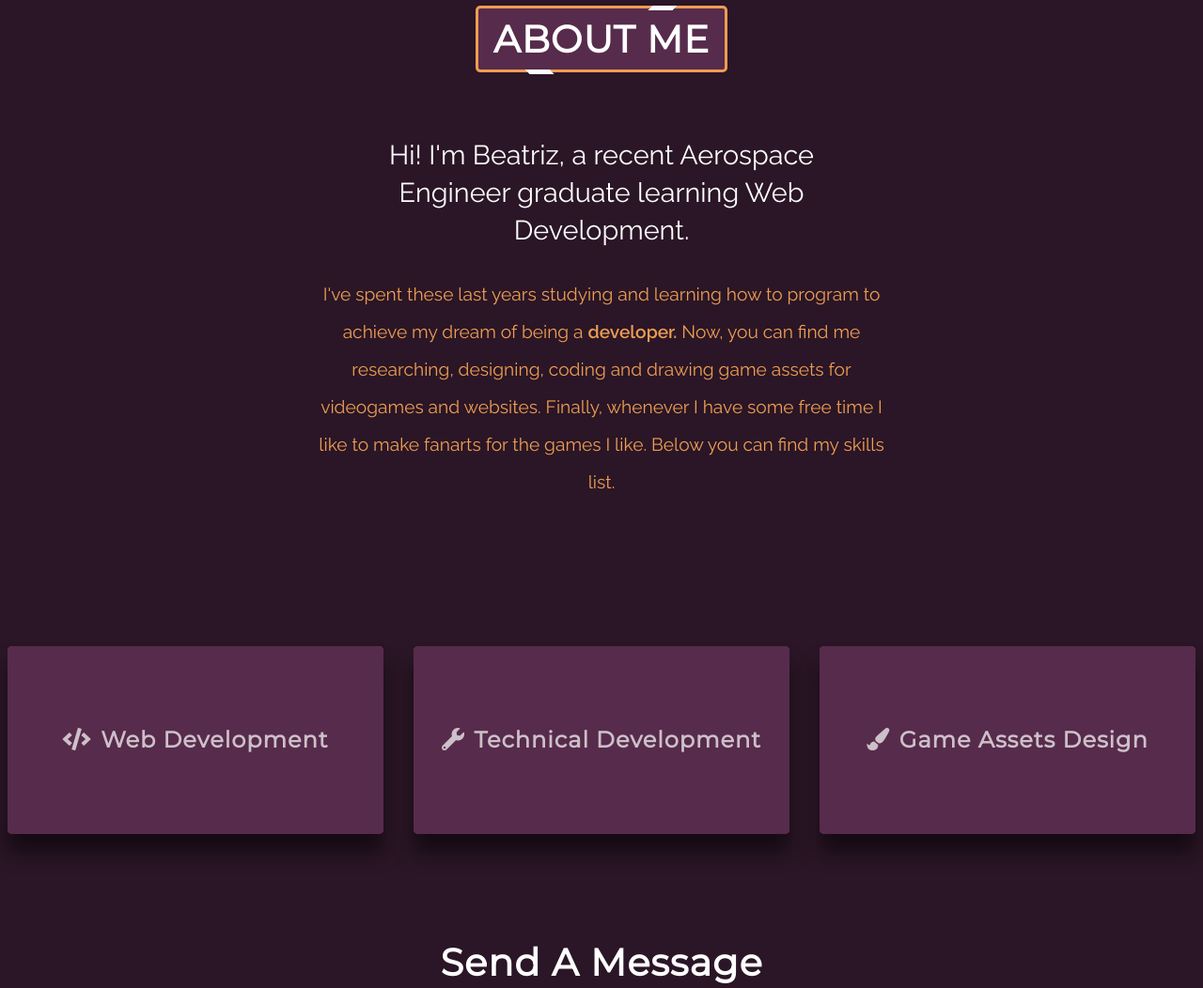
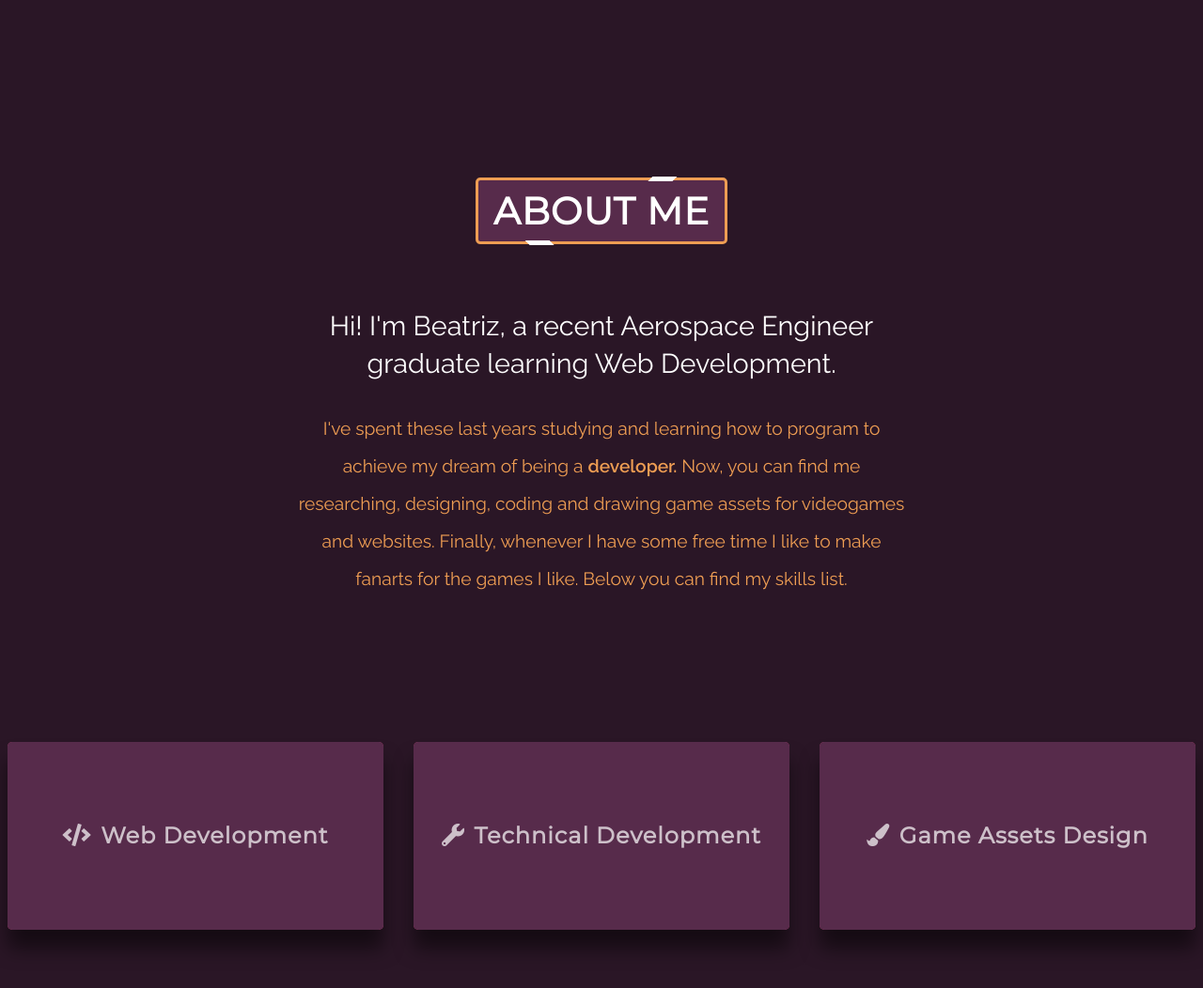
Before and after one commit to Xhiel23/Portfolio, a website: page index.html in a window 1280 px wide. Shown: the part 1495-2547 px from the top of the page at 94% size. Drawn offline with nearby package versions, Linux system fonts and the light colour scheme.

Commit message:
Everything works now

```diff
--- a/scss/_section.scss
+++ b/scss/_section.scss
@@ -1,10 +1,10 @@
 @import '_card';
 section{
-    padding: 50vh 5vw;
+    padding: 10vh 5vw;
 }
 .home{
     width: 100%;
-    height: 80vh;
+    height: 100vh;
     .centeredSection{
         @include flexPosition(row,nowrap,center,center);
         position: absolute;
@@ -63,7 +63,6 @@ section{
 }
 .projects{
     width: 100%;
-    height: 100vh;
     display: flex;
     flex-direction: column;
     align-items: center;
@@ -175,12 +174,13 @@ section{
 
 .about{
     @include sectionTittle();
-    width: 100%;
-    height: 100vh;
     display: flex;
     flex-direction: column;
+    justify-content: center;
     align-items: center;
-    justify-content: center;
+    width: 100%;
+    padding: 2em;
+    margin-bottom: 4em;
     .aboutTittle{
       position: relative;
       background: none;
```
Also changed, not shown: css/styles.css.
